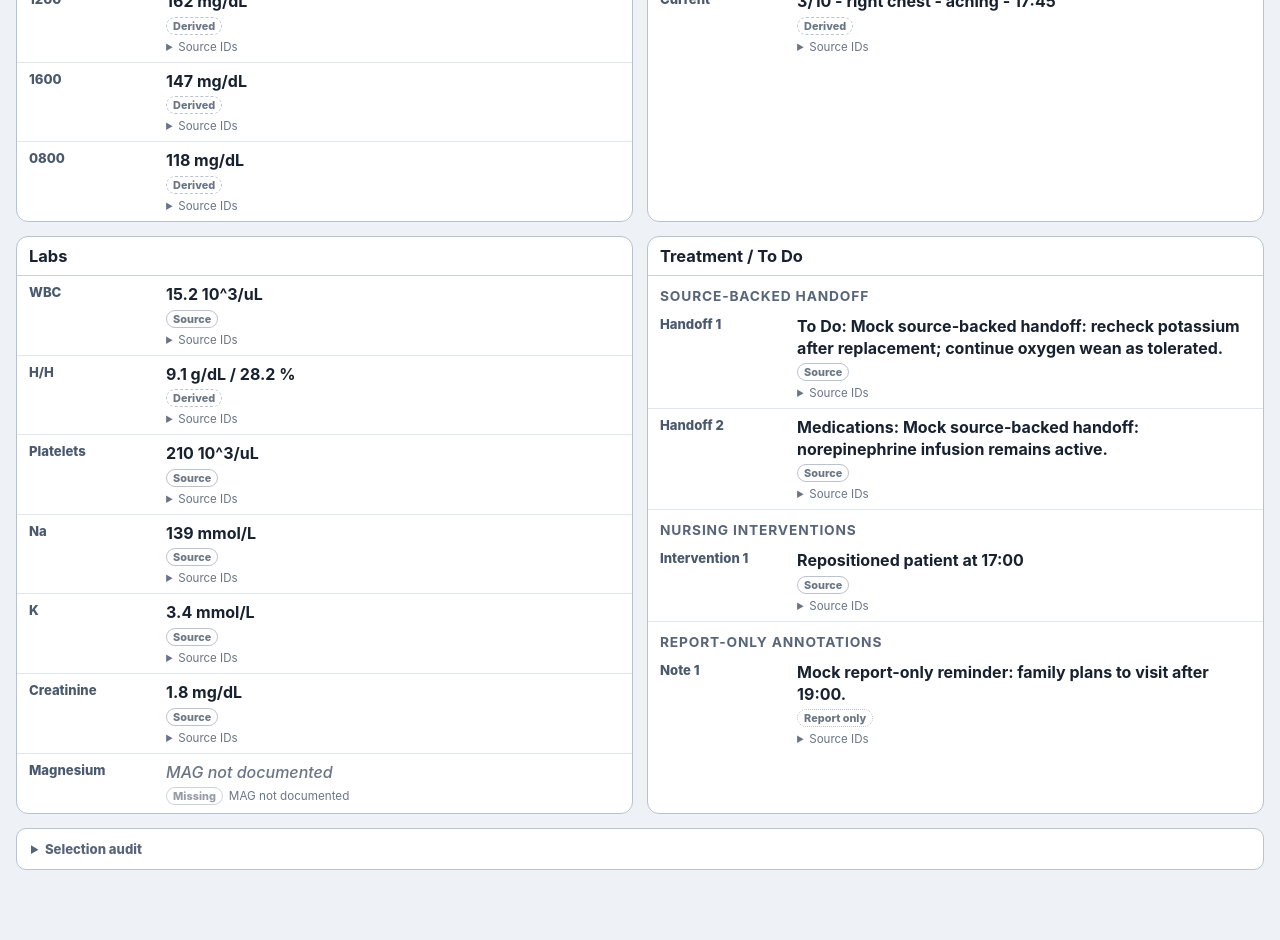
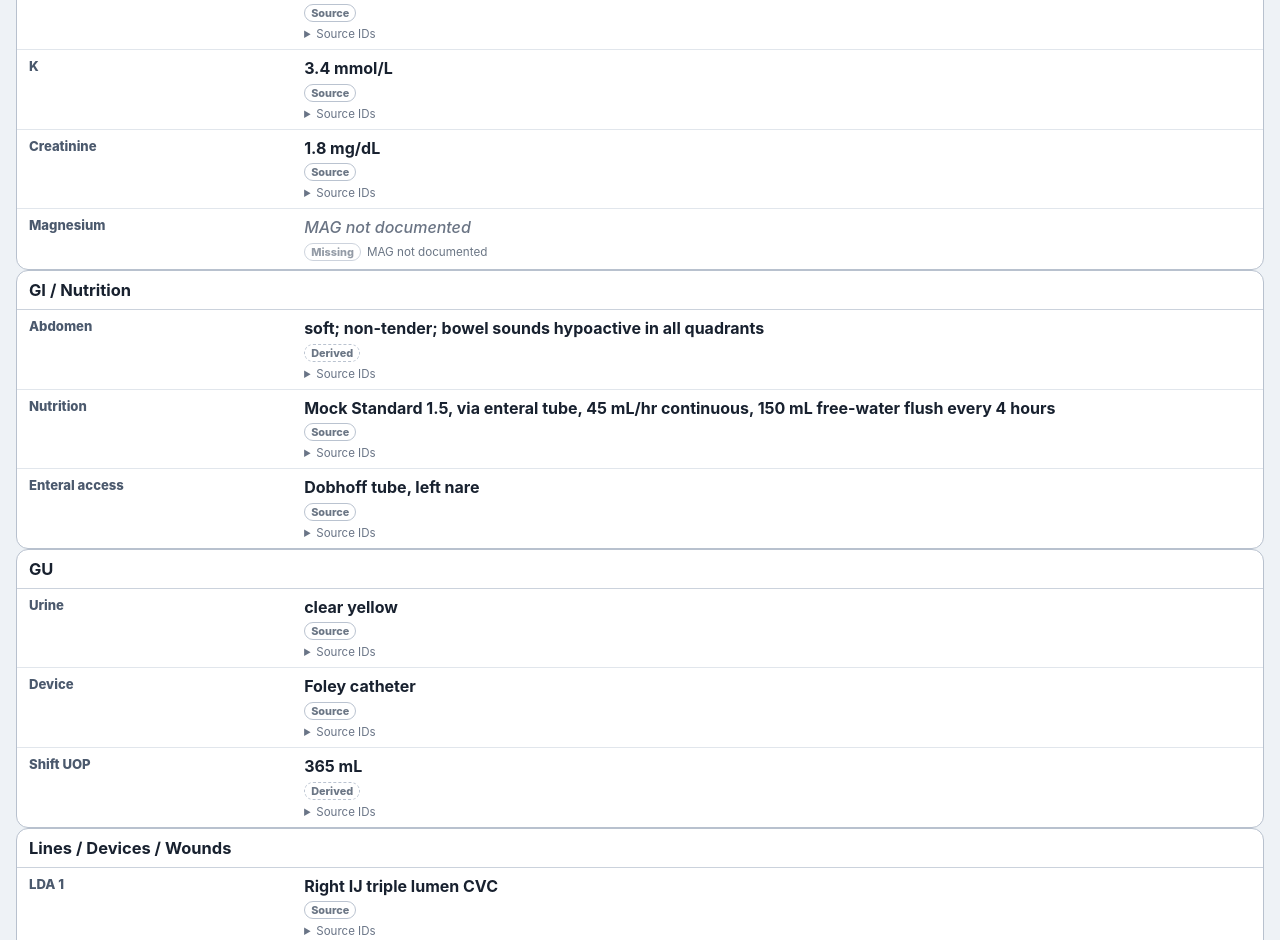
Before and after one commit to badmrfrosty313/Epic-Report-Sheet, a React (Vite) app: page / in a window 1280 px wide. Shown: the part 1860-2800 px from the top of the page. Before the commit the page ends 2778 px from the top, so only its background shows below. Built offline with nearby package versions, Linux system fonts and the light colour scheme.

Commit message:
Restructure ICU report into dual vertical columns

```diff
--- a/src/App.tsx
+++ b/src/App.tsx
@@ -100,7 +100,8 @@ export default function App() {
         <strong>{report.header.codeStatus.value ?? "Code status unavailable"}</strong>
       </section>
 
-      <div className="report-grid">
+      <div className="report-columns">
+        <div className="report-column">
           <Section title="Header">
             <DisplayField label="Diagnosis" field={report.header.diagnoses} />
             <DisplayField label="PMH" field={report.header.pmh} />
@@ -134,6 +135,14 @@ export default function App() {
             <DisplayField label="Vent" field={report.respiratory.vent} />
           </Section>
 
+          <Section title="Labs">
+            {Object.entries(report.labs).map(([name, value]) => (
+              <DisplayField key={name} label={name} field={value} />
+            ))}
+          </Section>
+        </div>
+
+        <div className="report-column">
           <Section title="GI / Nutrition">
             <DisplayField label="Abdomen" field={report.gi.abdomen} />
             <DisplayField label="Nutrition" field={report.gi.nutrition} />
@@ -158,7 +167,7 @@ export default function App() {
                 <DisplayField key={index} label={`Drip ${index + 1}`} field={item} />
               ))
             ) : (
-            <p className="missing">No current drips</p>
+              <p className="missing section-message">No current drips</p>
             )}
           </Section>
 
@@ -170,12 +179,6 @@ export default function App() {
 
           <Section title="Pain">
             <DisplayField label="Current" field={report.pain} />
-        </Section>
-
-        <Section title="Labs">
-          {Object.entries(report.labs).map(([name, value]) => (
-            <DisplayField key={name} label={name} field={value} />
-          ))}
           </Section>
 
           <Section title="Treatment / To Do">
@@ -199,6 +202,7 @@ export default function App() {
             ))}
           </Section>
         </div>
+      </div>
 
       <footer className="audit-footer">
         <details>
```
Lines whose indentation alone changed are shown as unchanged.
